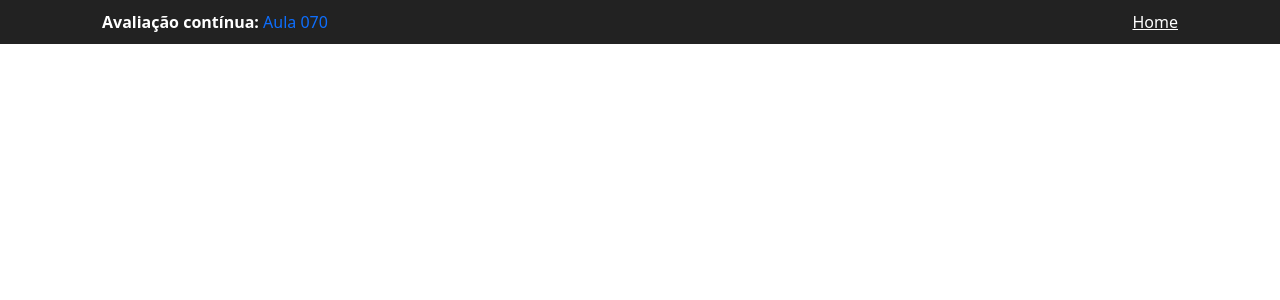
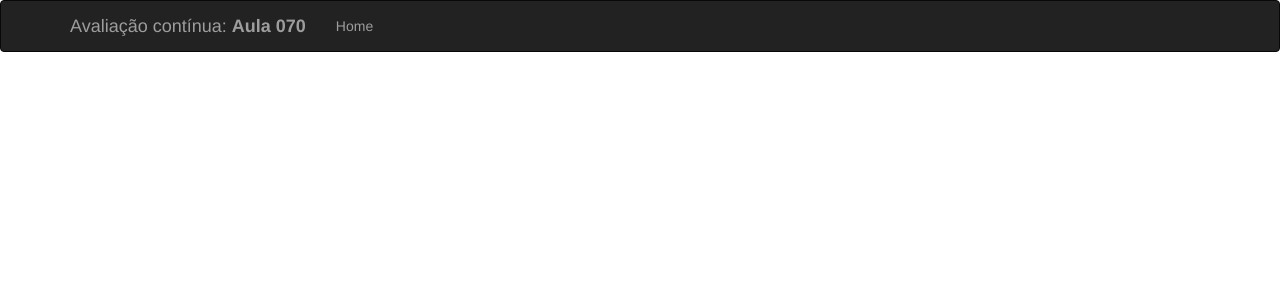
Before and after one commit to PT3032621-PTBDSWS/semana11, a Flask app: template templates/base.html in a window 1280 px wide. Shown: the top 300 px of the page. Run offline with Flask 3, Linux system fonts and the light colour scheme; the template is opened without the code that fills it, so the values that code supplies are empty; some libraries are stand-ins or nearby versions.

Commit message:
Update base.html

```diff
--- a/templates/base.html
+++ b/templates/base.html
@@ -1,37 +1,48 @@
-<!doctype html>
-<html lang="pt-br">
-  <head>
-    <meta charset="utf-8">
-    <meta name="viewport" content="width=device-width, initial-scale=1">
-    <title>Avaliação contínua</title>
-    <!-- Bootstrap CDN -->
-    <link href="https://cdn.jsdelivr.net/npm/bootstrap@5.3.2/dist/css/bootstrap.min.css" rel="stylesheet">
-    <style>
-      body { padding-top: 70px; }
-      .topbar { position: fixed; top:0; left:0; right:0; z-index:1030; background:#222; color:#fff; padding:10px 20px;}
-      .container-large { max-width: 1100px; }
-      .user-list td, .user-list th { padding: 18px 12px; border-bottom: 1px solid #eee; }
-    </style>
-  </head>
-  <body>
-    <div class="topbar">
-      <div class="container container-large d-flex justify-content-between">
-        <div><strong>Avaliação contínua:</strong> <span class="text-primary">Aula 070</span></div>
-        <div><a href="/" class="text-white">Home</a></div>
-      </div>
+{% extends "bootstrap/base.html" %}
+
+{% block title %}Flasky{% endblock %}
+
+{% block head %}
+{{ super() }}
+<link rel="shortcut icon" href="{{ url_for('static', filename='favicon.ico') }}" type="image/x-icon">
+<link rel="icon" href="{{ url_for('static', filename='favicon.ico') }}" type="image/x-icon">
+{% endblock %}
+
+{% block navbar %}
+<div class="navbar navbar-inverse" role="navigation">
+    <div class="container">
+        <div class="navbar-header">
+            <button type="button" class="navbar-toggle" data-toggle="collapse" data-target=".navbar-collapse">
+                <span class="sr-only">Toggle navigation</span>
+                <span class="icon-bar"></span>
+                <span class="icon-bar"></span>
+                <span class="icon-bar"></span>
+            </button>
+            <a class="navbar-brand" href="/">Avaliação contínua: <strong>Aula 070</strong></a>
+        </div>
+        <div class="navbar-collapse collapse">
+            <ul class="nav navbar-nav">
+                <li><a href="/">Home</a></li>
+            </ul>
+        </div>
     </div>
+</div>
+{% endblock %}
 
-    <main class="container container-large">
-      {% with messages = get_flashed_messages(with_categories=true) %}
-        {% if messages %}
-          {% for category, message in messages %}
-            <div class="alert alert-{{ category }} mt-3">{{ message }}</div>
-          {% endfor %}
-        {% endif %}
-      {% endwith %}
-      {% block content %}{% endblock %}
-    </main>
+{% block content %}
+<div class="container">
+    {% for message in get_flashed_messages() %}
+    <div class="alert alert-warning">
+        <button type="button" class="close" data-dismiss="alert">&times;</button>
+        {{ message }}
+    </div>
+    {% endfor %}
 
-    <script src="https://cdn.jsdelivr.net/npm/bootstrap@5.3.2/dist/js/bootstrap.bundle.min.js"></script>
-  </body>
-</html>
+    {% block page_content %}{% endblock %}
+</div>
+{% endblock %}
+
+{% block scripts %}
+{{ super() }}
+{{ moment.include_moment() }}
+{% endblock %}
```
